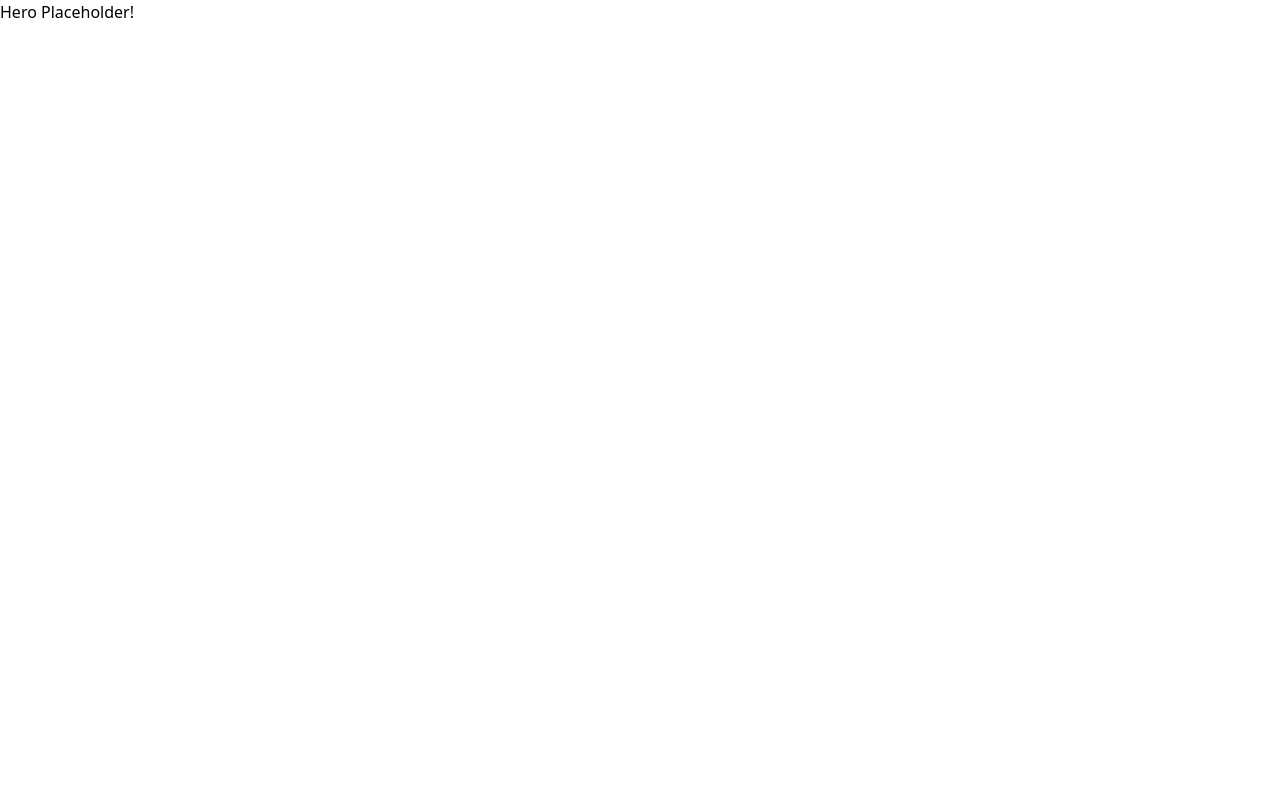
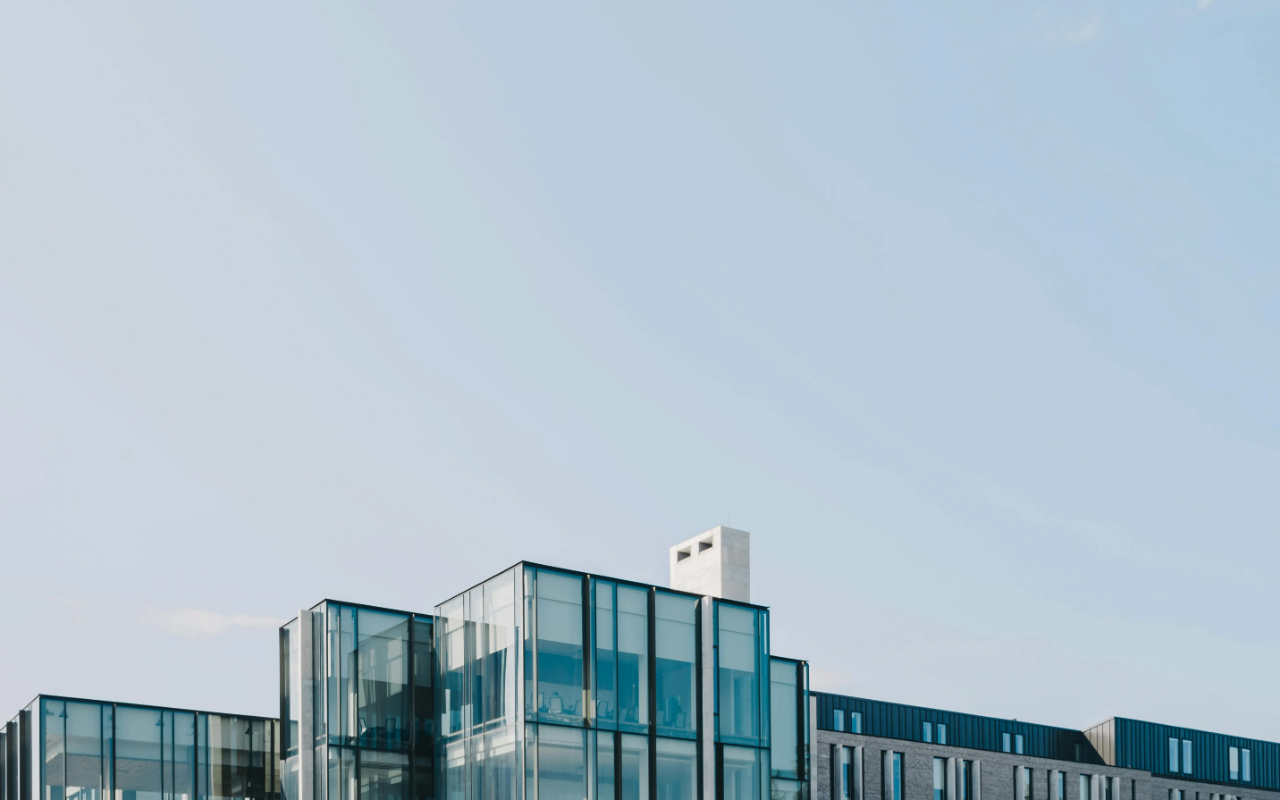
Before and after one commit to swayamsth/samplestudio, a React (Vite) app: page / in a window 1280 px wide. Built offline with nearby package versions, Linux system fonts and the light colour scheme.

Commit message:
Start of the hero section

```diff
--- a/src/App.jsx
+++ b/src/App.jsx
@@ -2,8 +2,8 @@ import Hero from "./sections/Hero";
 
 export default function App() {
   return (
-    <>
+    <div className="overflow-hidden">
       <Hero />
-    </>
+    </div>
   );
 }
--- a/src/sections/Hero.jsx
+++ b/src/sections/Hero.jsx
@@ -1,7 +1,9 @@
 import React from "react";
 
 const Hero = () => {
-  return <section>Hero Placeholder!</section>;
+  return (
+    <section className="bg-[url('/images/heroImage.webp')] h-screen w-full bg-cover bg-bottom"></section>
+  );
 };
 
 export default Hero;
```
